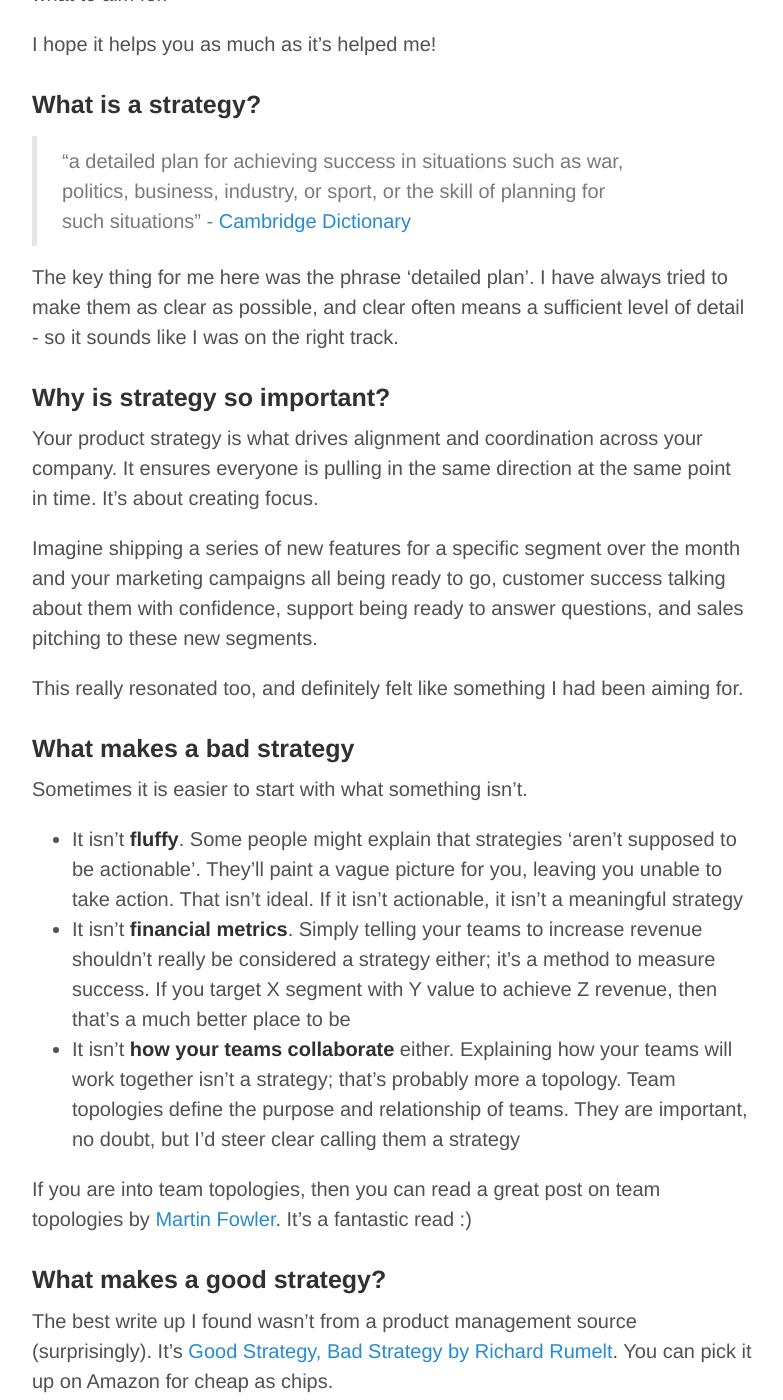
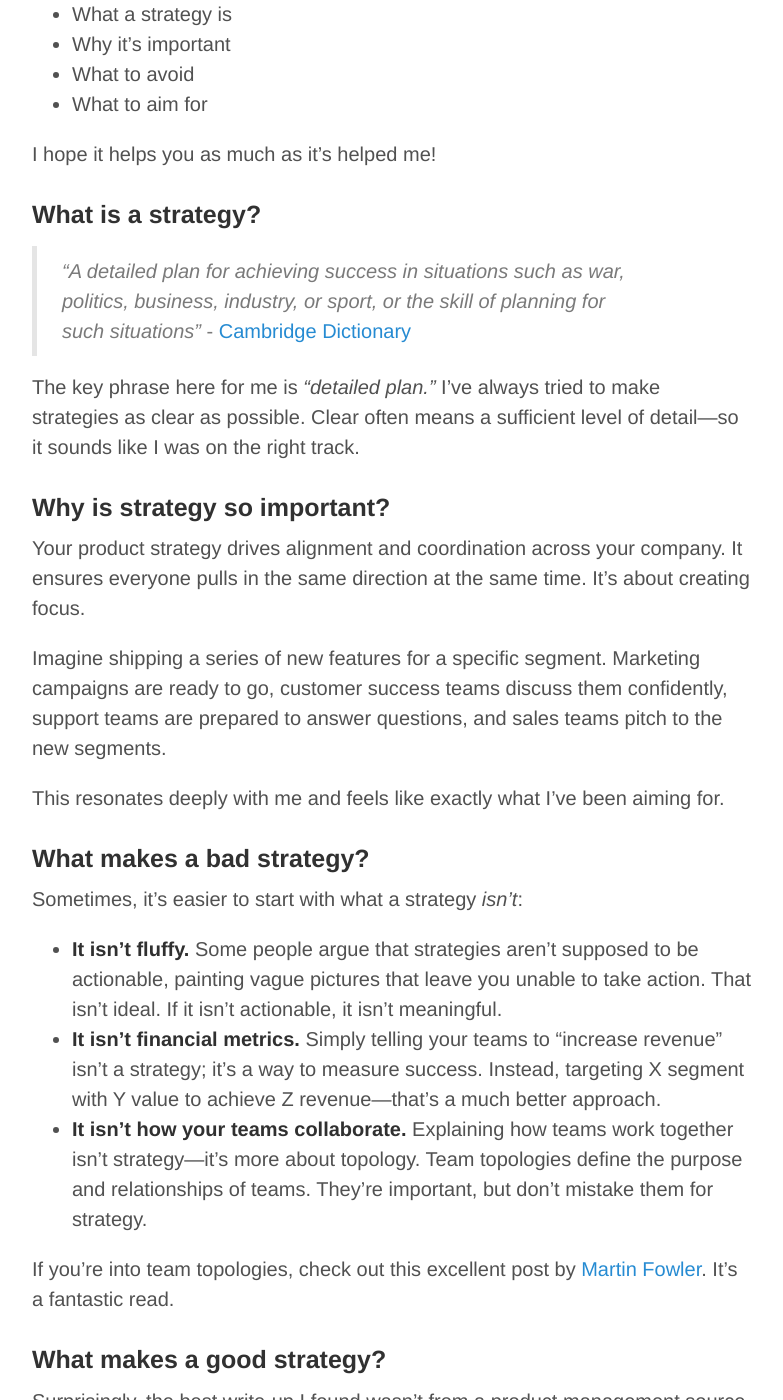
Before and after one commit to calcode/calcode.github.io, a Jekyll site: the page built from _posts/2024-08-01-good-product-strategy.md, in a window 1280 px wide and 1400 px high, scrolled down 621 px. Shown: the whole window, without its empty margins (248-1031 px from the left). Built offline with Jekyll 4.4.1, drawn with Linux system fonts in a browser that asks for light colours; some of the changed text lies outside the part shown.

Commit message:
update to good product strategy post

```diff
--- a/_posts/2024-08-01-good-product-strategy.md
+++ b/_posts/2024-08-01-good-product-strategy.md
@@ -4,57 +4,66 @@ title: Qualities of Good Product Strategy
 permalink: good-product-strategy
 ---
 
-I set out to answer the question 'What are the qualities of a good product strategy?'.
+I set out to answer the question: *What are the qualities of a good product strategy?*
 
-We all aim to create strategies that are well understood and for colleagues to feel comfortable socialising them, but just how do we go about doing that?
+We all aim to create strategies that are well understood, enabling colleagues to feel comfortable socialising them. But how exactly do we achieve that?
 
-It felt like strategies should have some consistent qualities, and if we get those right then we could free up our time to worry about the 'what' of the strategy.
+It felt like strategies should have some consistent qualities. If we get those right, we can free up time to focus on the *what* of the strategy.
 
-So, I spent some time doing some research.
+So, I spent some time researching.
 
-I'm going to cover what a strategy is, why one is important, what to avoid, and what to aim for.
+This post covers:
+- What a strategy is
+- Why it’s important
+- What to avoid
+- What to aim for
 
-I hope it helps you as much as it's helped me!
+I hope it helps you as much as it’s helped me!
+
 
 ### What is a strategy?
-> “a detailed plan for achieving success in situations such as war, politics, business, industry, or sport, or the skill of planning for such situations” - [Cambridge Dictionary](https://dictionary.cambridge.org/dictionary/english/strategy)
+> *“A detailed plan for achieving success in situations such as war, politics, business, industry, or sport, or the skill of planning for such situations”* - [Cambridge Dictionary](https://dictionary.cambridge.org/dictionary/english/strategy)
 
-The key thing for me here was the phrase ‘detailed plan’. I have always tried to make them as clear as possible, and clear often means a sufficient level of detail - so it sounds like I was on the right track.
+The key phrase here for me is *“detailed plan.”* I’ve always tried to make strategies as clear as possible. Clear often means a sufficient level of detail—so it sounds like I was on the right track.
+
 
 ### Why is strategy so important?
-Your product strategy is what drives alignment and coordination across your company. It ensures everyone is pulling in the same direction at the same point in time. It’s about creating focus.
+Your product strategy drives alignment and coordination across your company. It ensures everyone pulls in the same direction at the same time. It’s about creating focus.
 
-Imagine shipping a series of new features for a specific segment over the month and your marketing campaigns all being ready to go, customer success talking about them with confidence, support being ready to answer questions, and sales pitching to these new segments.
+Imagine shipping a series of new features for a specific segment. Marketing campaigns are ready to go, customer success teams discuss them confidently, support teams are prepared to answer questions, and sales teams pitch to the new segments.
 
-This really resonated too, and definitely felt like something I had been aiming for.
+This resonates deeply with me and feels like exactly what I’ve been aiming for.
 
-### What makes a bad strategy
-Sometimes it is easier to start with what something isn't.
 
-- It isn’t **fluffy**. Some people might explain that strategies ‘aren’t supposed to be actionable’. They’ll paint a vague picture for you, leaving you unable to take action. That isn't ideal. If it isn’t actionable, it isn’t a meaningful strategy
-- It isn’t **financial metrics**. Simply telling your teams to increase revenue shouldn't really be considered a strategy either; it’s a method to measure success. If you target X segment with Y value to achieve Z revenue, then that's a much better place to be
-- It isn’t **how your teams collaborate** either. Explaining how your teams will work together isn’t a strategy; that's probably more a topology. Team topologies define the purpose and relationship of teams. They are important, no doubt, but I'd steer clear calling them a strategy
+### What makes a bad strategy?
+Sometimes, it’s easier to start with what a strategy *isn’t*:
 
-If you are into team topologies, then you can read a great post on team topologies by [Martin Fowler](https://martinfowler.com/bliki/TeamTopologies.html). It's a fantastic read :)
+- **It isn’t fluffy.** Some people argue that strategies aren’t supposed to be actionable, painting vague pictures that leave you unable to take action. That isn’t ideal. If it isn’t actionable, it isn’t meaningful.
+- **It isn’t financial metrics.** Simply telling your teams to "increase revenue" isn’t a strategy; it’s a way to measure success. Instead, targeting X segment with Y value to achieve Z revenue—that’s a much better approach.
+- **It isn’t how your teams collaborate.** Explaining how teams work together isn’t strategy—it’s more about topology. Team topologies define the purpose and relationships of teams. They’re important, but don’t mistake them for strategy.
+
+If you’re into team topologies, check out this excellent post by [Martin Fowler](https://martinfowler.com/bliki/TeamTopologies.html). It’s a fantastic read.
+
 
 ### What makes a good strategy?
-The best write up I found wasn't from a product management source (surprisingly). It’s [Good Strategy, Bad Strategy by Richard Rumelt](https://www.amazon.co.uk/Good-Strategy-Bad-difference-matters/dp/1781256179/ref=asc_df_1781256179/?tag=googshopuk-21&linkCode=df0&hvadid=697308647252&hvpos=&hvnetw=g&hvrand=13959286353907761805&hvpone=&hvptwo=&hvqmt=&hvdev=c&hvdvcmdl=&hvlocint=&hvlocphy=9046885&hvtargid=pla-566591824724&psc=1&mcid=5e5268e4d1bc3ecb8573ccddbfcd0784&th=1&psc=1&gad_source=1). You can pick it up on Amazon for cheap as chips.
+Surprisingly, the best write-up I found wasn’t from a product management source. It’s from *[Good Strategy, Bad Strategy](https://www.amazon.co.uk/Good-Strategy-Bad-difference-matters/dp/1781256179)* by Richard Rumelt. You can grab it on Amazon for a great price.
 
-And, this excellent [Marty Cagan piece on product strategy](https://www.svpg.com/product-strategy-overview/).
+Also, this [Marty Cagan piece on product strategy](https://www.svpg.com/product-strategy-overview/) is excellent.
 
 So, what makes a good strategy?
-- It identifies a series of problems or opportunities
-- Written in the order you’ll tackle them
-- Each has a diagnosis breaking things down a little
-- Each has a series of actions for the team(s) to enact
 
-Additionally, a good strategy should also:
+1. **It identifies a series of problems or opportunities.**
+2. **It’s written in the order you’ll tackle them.**
+3. **Each problem/opportunity has a diagnosis.** Breaking things down a little goes a long way.
+4. **It includes a series of actions for teams to enact.**
+
+Additionally, a good strategy should:
 - Be in plain English
-- Have a ‘curator’, or ‘owner’
+- Have a “curator” or “owner”
 - Be updated when new insights come to light
-- Be re-communicated when changed
+- Be re-communicated when changes are made
 - Be an iterative document
 - Be explainable by everyone across the company
-- Move you towards your product vision
+- Move you toward your product vision
 
-I'm planning to stick to this from now on, and hopefully it'll allow me to continue refining things for the better in the coming months!
+I plan to stick to this framework moving forward. Hopefully, it’ll allow me to keep refining my strategies for the better in the coming months!
```
